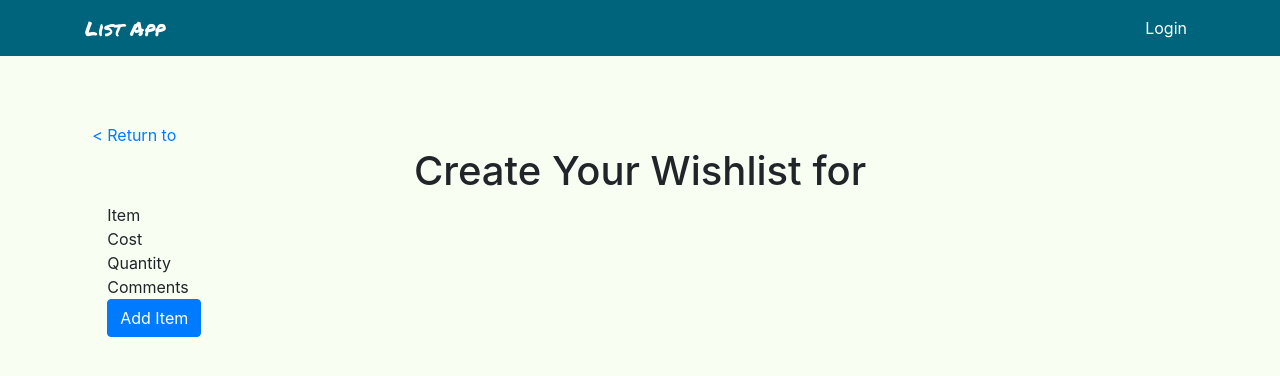
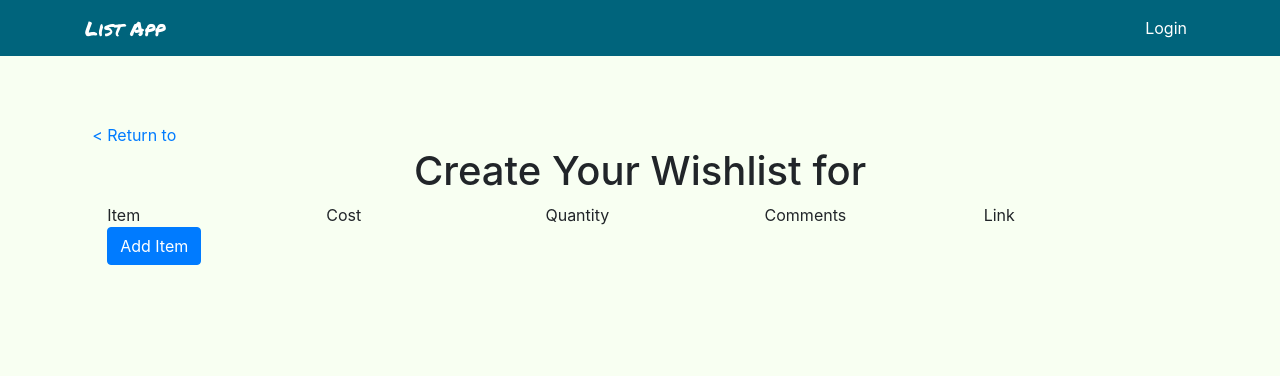
Before and after one commit to alexaverill/ListApp, a React (Create React App) app in the folder lists/: page /createList/1 in a window 1280 px wide. Shown: the top 376 px of the page. Built offline with nearby package versions, Linux system fonts and the light colour scheme; no server answers.

Commit message:
Fixing create wishlist link

```diff
--- a/lists/src/CreateListItem.js
+++ b/lists/src/CreateListItem.js
@@ -108,7 +108,7 @@ class CreateListItem extends React.Component {
         } else {
             return (
                 <Row lg={1} md={1} sm={1} xl={1} xs={1}>
-                <ListItem name={this.state.itemName} cost={this.state.cost} quantity={this.state.quantity} comments={this.state.comments} edit={true} editCallback={this.editCallback} />
+                <ListItem name={this.state.itemName} cost={this.state.cost} url ={this.state.url} quantity={this.state.quantity} comments={this.state.comments} edit={true} editCallback={this.editCallback} />
                 </Row>
             );
         }
--- a/lists/src/CreateListView.js
+++ b/lists/src/CreateListView.js
@@ -49,7 +49,7 @@ class CreateListView extends React.Component{
             <Container className="innerContent">
                 <Row> <Link to={url}> &lt; Return to {this.state.eventName}</Link> </Row>
                 <Row className="centered"><h1>Create Your Wishlist for {this.state.eventName}</h1></Row>
-                <Row className="titleRow" lg={1} md={1} sm={1} xl={1} xs={1}>
+                <Row className="titleRow">
                 <Col>
                     Item
                 </Col>
@@ -63,7 +63,7 @@ class CreateListView extends React.Component{
                     Comments
                 </Col>
                 <Col>
-
+                    Link
                 </Col>
             </Row>
                 <Row lg={1} md={1} sm={1} xl={1} xs={1}>
```
